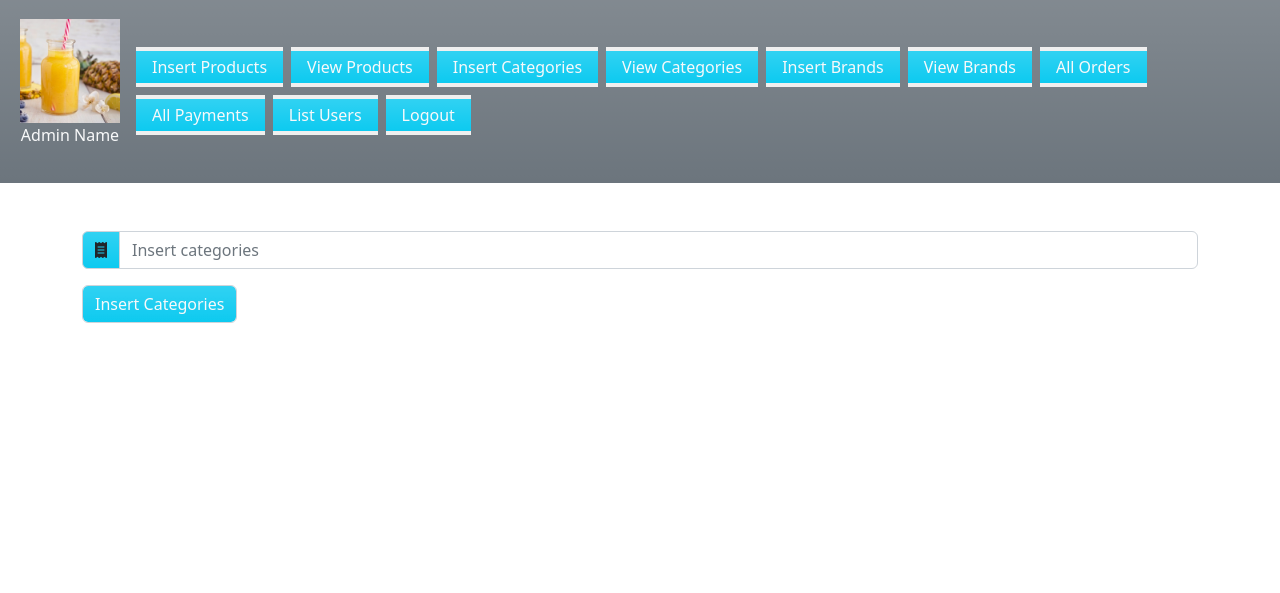
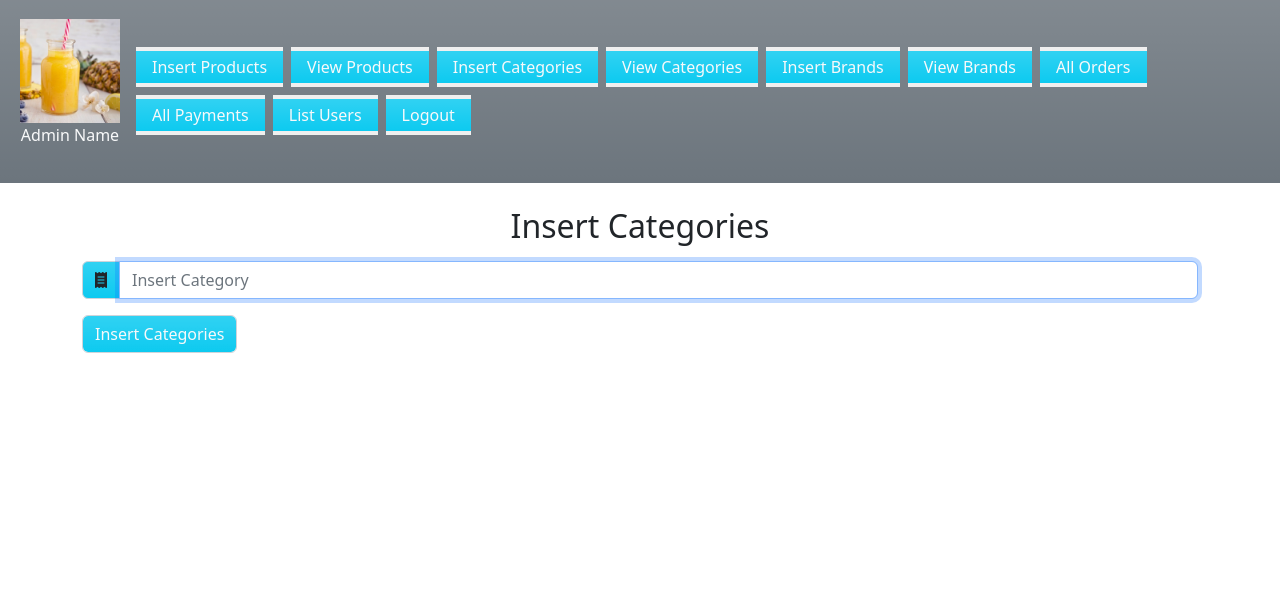
Before and after one commit to ax-abdullah/ecommerce, a PHP site: page /admin_area/index.php?insert_category in a window 1280 px wide. Shown: the part 131-724 px from the top of the page. Run offline with PHP 8.4, Linux system fonts and the light colour scheme.

Commit message:
insert brands & validating the insert functionality

```diff
--- a/admin_area/index.php
+++ b/admin_area/index.php
@@ -106,7 +106,7 @@
             </div>
         </div>
     </div>
-    <div class="container my-5">
+    <div class="container my-4">
         <?php
             if(isset($_GET['insert_category'])){
                 include('insert_categories.php');
@@ -122,5 +122,16 @@
     </footer>
     <!-- Bootstrap js link -->
     <script src="https://cdn.jsdelivr.net/npm/bootstrap@5.2.1/dist/js/bootstrap.bundle.min.js" integrity="sha384-u1OknCvxWvY5kfmNBILK2hRnQC3Pr17a+RTT6rIHI7NnikvbZlHgTPOOmMi466C8" crossorigin="anonymous"></script>
+
+    <script>
+        // let category = document.querySelector('#insert_cat');
+        // if(category) category.focus();
+        (function focus(){
+            let input = document.querySelector('.insert');
+            input.focus();
+            console.log(input);
+
+        })();
+    </script>
 </body>
 </html>
--- a/admin_area/insert_brand.php
+++ b/admin_area/insert_brand.php
@@ -19,12 +19,14 @@
         }
     }
 ?>
+<h2 class="text-center mb-3">Insert Brands</h2>
+
 <form action="" method="POST">
     <div class="input-group w-90">
         <span class="input-group-text bg-info bg-gradient" id="basic-addon1">
             <i class="fa-solid fa-receipt"></i>
         </span>
-        <input type="text" name="brand_title" class="form-control" placeholder="Insert Brand" aria-label="Brand" aria-describedby="basic-addon1">
+        <input type="text" name="brand_title" class="form-control insert" placeholder="Insert Brand" aria-label="Brand" aria-describedby="basic-addon1">
     </div>
     <div class="input-group w-10 my-3 ">
             <input type="submit" name="insert_brand" class="form-control bg-info text-light bg-gradient" value="Insert Brand" aria-label="Brand" aria-describedby="basic-addon1">
--- a/admin_area/insert_categories.php
+++ b/admin_area/insert_categories.php
@@ -11,20 +11,27 @@
             echo "<script>alert('Category already present in the database')</script>";
         }
         else{
-            $query = "INSERT INTO `categories` (category_title) VALUES ('$category_title')";
-            $result = mysqli_query($connection, $query);
-            if($result){
-                echo "<script>alert('you have successfully inserted the category')</script>";
+            if($category_title == ''){
+                echo "<script>alert('Category can not be empty')</script>";
+            }
+            else{
+                $query = "INSERT INTO `categories` (category_title) VALUES ('$category_title')";
+                $result = mysqli_query($connection, $query);
+                if($result){
+                    echo "<script>alert('you have successfully inserted the category')</script>";
+                }
+
             }
         }
     }
 ?>
+<h2 class="text-center mb-3">Insert Categories</h2>
 <form action="" method="POST">
     <div class="input-group w-90">
         <span class="input-group-text bg-info bg-gradient" id="basic-addon1">
             <i class="fa-solid fa-receipt"></i>
         </span>
-        <input type="text" name="cat_title" class="form-control" placeholder="Insert categories" aria-label="Username" aria-describedby="basic-addon1">
+        <input type="text" name="cat_title" class="form-control insert" placeholder="Insert Category" aria-label="Username" aria-describedby="basic-addon1">
     </div>
     <div class="input-group w-10 my-3 ">
             <input type="submit" name="insert_cat" class="form-control bg-info text-light bg-gradient" value="Insert Categories" aria-label="Username" aria-describedby="basic-addon1">
```
